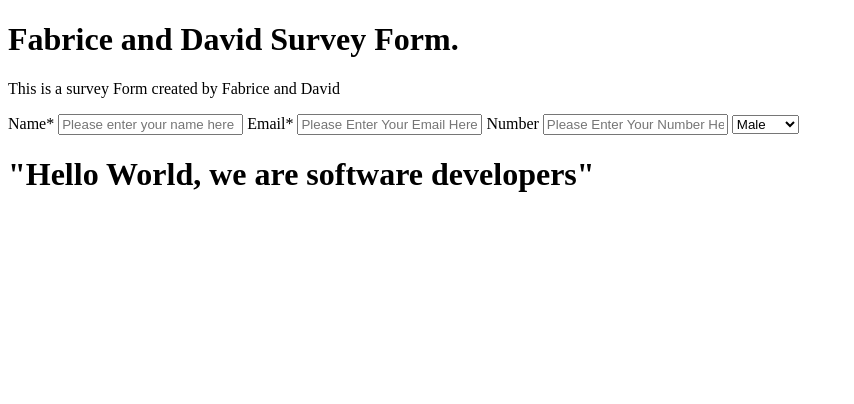
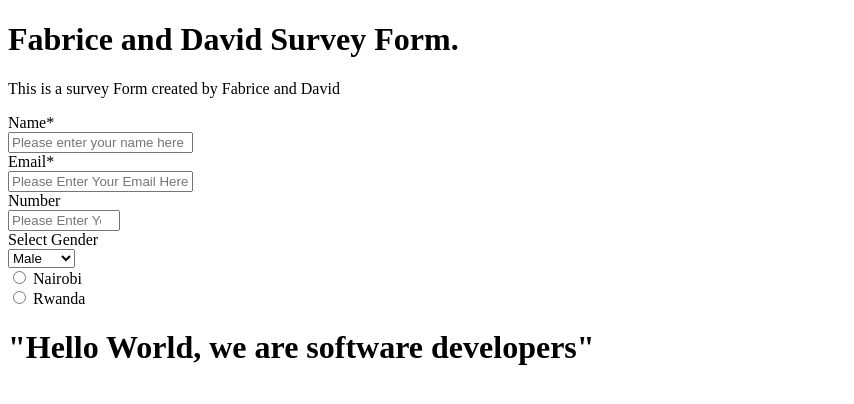
Before and after one commit to David-Kasilia/Fabrice-and-David-Microverse-Project, a plain HTML site: page index.html in a window 1280 px wide. Shown: the whole page, without its empty margins (0-854 px from the left). Drawn offline with Linux system fonts and the light colour scheme.

Commit message:
Radio Buttons Added

```diff
--- a/index.html
+++ b/index.html
@@ -11,16 +11,24 @@
     <h1 id="title">Fabrice and David Survey Form.</h1>
     <p id="description">This is a survey Form created by Fabrice and David</p>
     <form id="survey-form">
-        <label id="name-label">Name*</label>
-        <input id="name" type="text" required placeholder="Please enter your name here">
-        <label id="email-label">Email*</label>
-        <input id="email" required pattern=".+@gmail.com" placeholder="Please Enter Your Email Here">
-        <label id="number-label">Number</label>
-        <input id="number" min="0771152403" max="0771152403" placeholder="Please Enter Your Number Here">
+        <label id="name-label">Name*</label><br>
+        <input id="name" type="text" required placeholder="Please enter your name here"><br>
+        <label id="email-label">Email*</label><br>
+        <input id="email" type="email" required pattern=".+@gmail.com" placeholder="Please Enter Your Email Here"><br>
+        <label id="number-label">Number</label><br>
+        <input id="number" type="number" min="0771152403" max="0771152403" placeholder="Please Enter Your Number Here"><br>
+        <label>Select Gender</label><br>
         <select id="dropdown">
             <option value="Male">Male</option>
             <option value="Female">Female</option>
-        </select>
+        </select><br>
+
+        <input type="radio" name="home-area" value="nairobi">
+        <label for="nairobi">Nairobi</label><br>
+        <input type="radio" name="home-area" value="rwanda">
+        <label for="Rwanda">Rwanda</label>
+
+
     </form>
 
 
```
